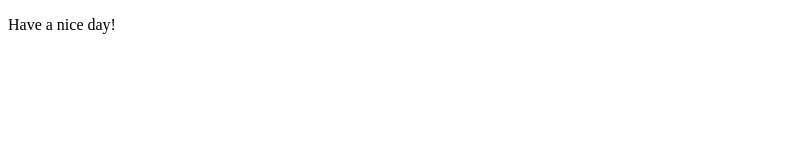
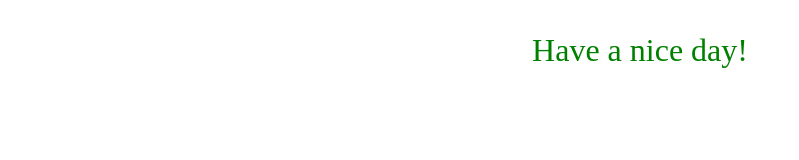
Before and after one commit to SvetlanaShcherba/rsschool-cv, a plain HTML site: page index.htm in a window 1280 px wide. Shown: the whole page, without its empty margins (0-799 px from the left). Drawn offline with Linux system fonts and the light colour scheme.

Commit message:
feat: add style.css file

```diff
--- a/index.htm
+++ b/index.htm
@@ -4,6 +4,7 @@
     <meta charset="UTF-8">
     <meta http-equiv="X-UA-Compatible" content="IE=edge">
     <meta name="viewport" content="width=device-width, initial-scale=1.0">
+    <link rel="stylesheet" href="style.css">
     <title>Document</title>
 </head>
 <body>
--- /dev/null
+++ b/style.css
@@ -0,0 +1,5 @@
+p {
+    color: green;
+    font-size: 2em;
+    text-align: center;
+}
```
